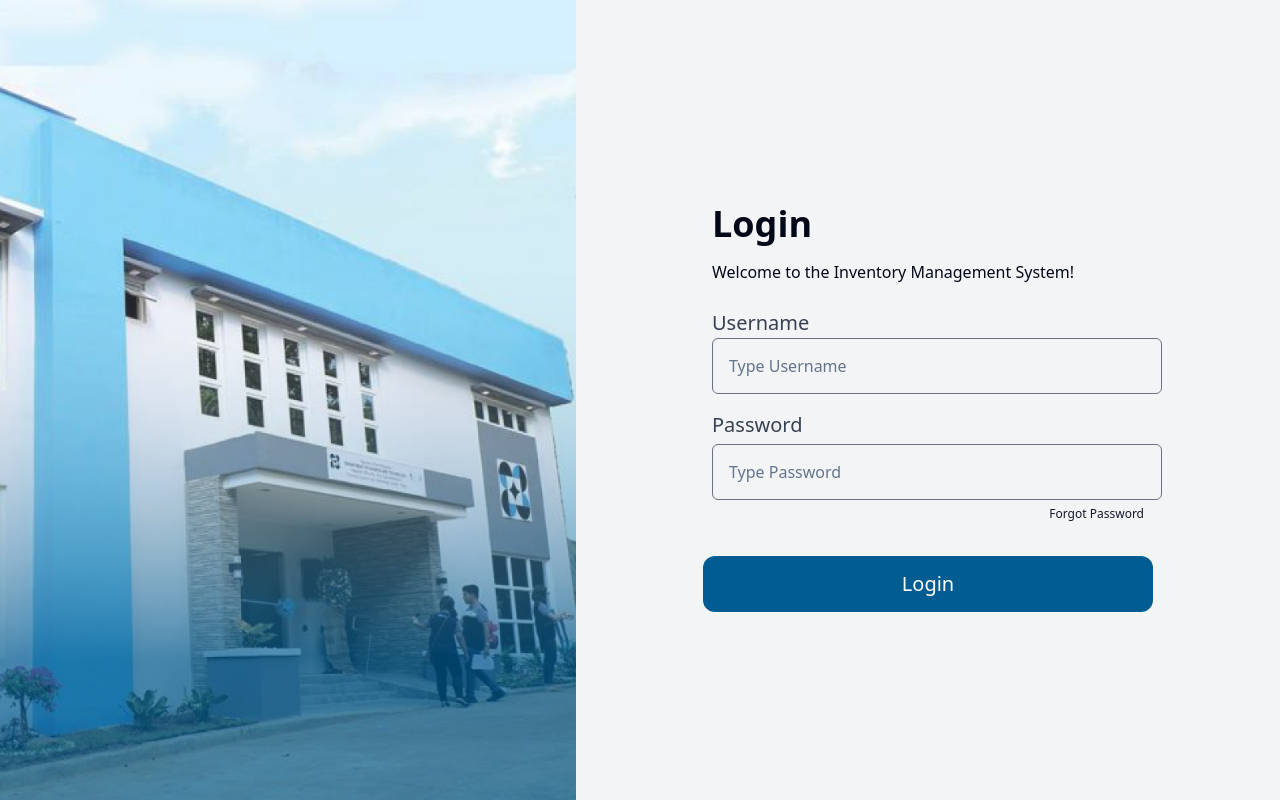
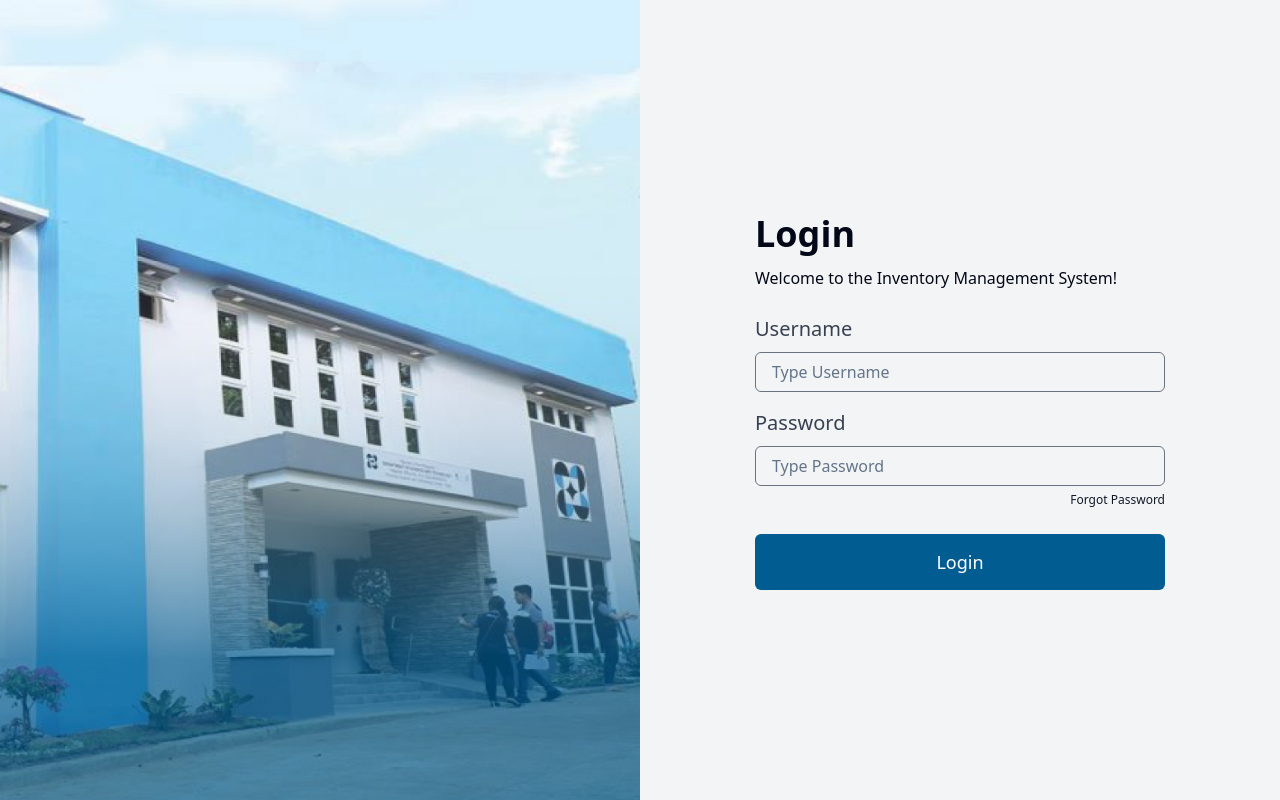
Before and after one commit to robin-dc/Inventory-Frontend, a React (Vite) app: page / in a window 1280 px wide. Built offline with nearby package versions, Linux system fonts and the light colour scheme.

Commit message:
update styling

```diff
--- a/src/pages/auth/login/login.jsx
+++ b/src/pages/auth/login/login.jsx
@@ -1,77 +1,67 @@
 import React from 'react';
-import { Button } from "@/components/ui/button"
-import { Input } from "@/components/ui/input"
-import { Label } from "@/components/ui/label"
-
+import { Button } from "@/components/ui/button";
+import { Input } from "@/components/ui/input";
+import { Label } from "@/components/ui/label";
 
 const Login = () => {
   return (
+    <div className="flex item-start max-w-full justify-center h-screen bg-gray-100 m-0">
 
-    <div className="flex item-start h-screen bg-gray-100">
-      {/* Left Side*/}
-      <div className="hidden lg:flex w-1/2 justify-start font-poppins">
+      {/* Left Side */}
+      <div className="hidden lg:flex w-1/2 flex item-start justify-start font-poppins">
         <img
           src='/urs.png'
-          className="w-full h-auto"
+          className="w-full h-full "
         />
       </div>
 
-      {/* Right Side*/}
+      {/* Right Side */}
 
-      <div className=" flex flex-col item-end justify-center w-full lg:w-1/2 p-14 font-poppins mx-10 ">
-        <h2
-          className="max-w-lg px-10  text-left text-4xl font-semibold leading-[72px]"
-        >
+      <div className="flex flex-col justify-center w-full h=fu lg:w-1/2 p-14 font-poppins  px-[115px]">
+        <h2 className="text-left text-4xl font-semibold leading-[48px] mb-2">
           Login
         </h2>
 
-        <h2
-          className=" mb-6 max-w-lg px-10  text-left text-base leading-6 text-[16px]"
-        >
+
+        <p className="text-left text-base text-[16px] mb-6">
           Welcome to the Inventory Management System!
-        </h2>
-
+        </p>
 
         <form>
-          <div className="mb-4 mx-auto max-w-lg px-10 ">
-            <Label className="font-Poppins block text-gray-700  text-[20px]" >Username</Label>
-            <Input type="text" className="block w-full p-4 border border-gray-500  w-[450px] h-[56px]  text-[16px]" placeholder="Type Username"
-              style={{ backgroundColor: 'transparent' }}>
-            </Input>
+          <div className="mb-4">
+            <Label className="block text-gray-700 text-[20px] mb-2">Username</Label>
+            <Input
+              type="text"
+              className="block w-full p-4 border border-gray-500 rounded-md text-[16px]"
+              placeholder="Type Username"
+              style={{ backgroundColor: 'transparent' }}
+            />
           </div>
 
-          <div className="mb-4 mx-auto max-w-lg px-10 ">
-
-            <Label
-              className="font-Poppins block text-gray-700  text-[20px]" >
-              Password
-            </Label>
-
+          <div className="mb-4">
+            <Label className="block text-gray-700 text-[20px] mb-2">Password</Label>
             <Input
-              className="mt-1 block w-full p-4 border border-gray-500  w-[450px] h-[56px]  text-[16px] "
-              type="text"
+              type="password"
+              className="block w-full p-4 border border-gray-500 rounded-md text-[16px]"
               placeholder="Type Password"
-              style={{ backgroundColor: 'transparent' }}>
-            </Input>
-
-            <div className="text-right mb-8 m-auto max-w- px-auto block">
+              style={{ backgroundColor: 'transparent' }}
+            />
+            <div className="text-right mb-2">
               <a href="#" className="text-[12px] text-gray-900 hover:underline">Forgot Password</a>
             </div>
           </div>
 
           <Button
             type="submit"
-            className="mx-auto textlg text-white text-[20px] block w-[450px] h-[56px] rounded-md   rounded-[12px] px-[115px]" style={{ backgroundColor: 'rgb(1, 92, 146,1)' }}
+            className="mt-2 text-lg text-white w-full h-[56px] rounded-md"
+            style={{ backgroundColor: 'rgb(1, 92, 146)' }}
           >
             Login
           </Button>
-
         </form>
-      </div >
-    </div >
+      </div>
+    </div>
   );
 };
 
-
-
 export default Login;
```
